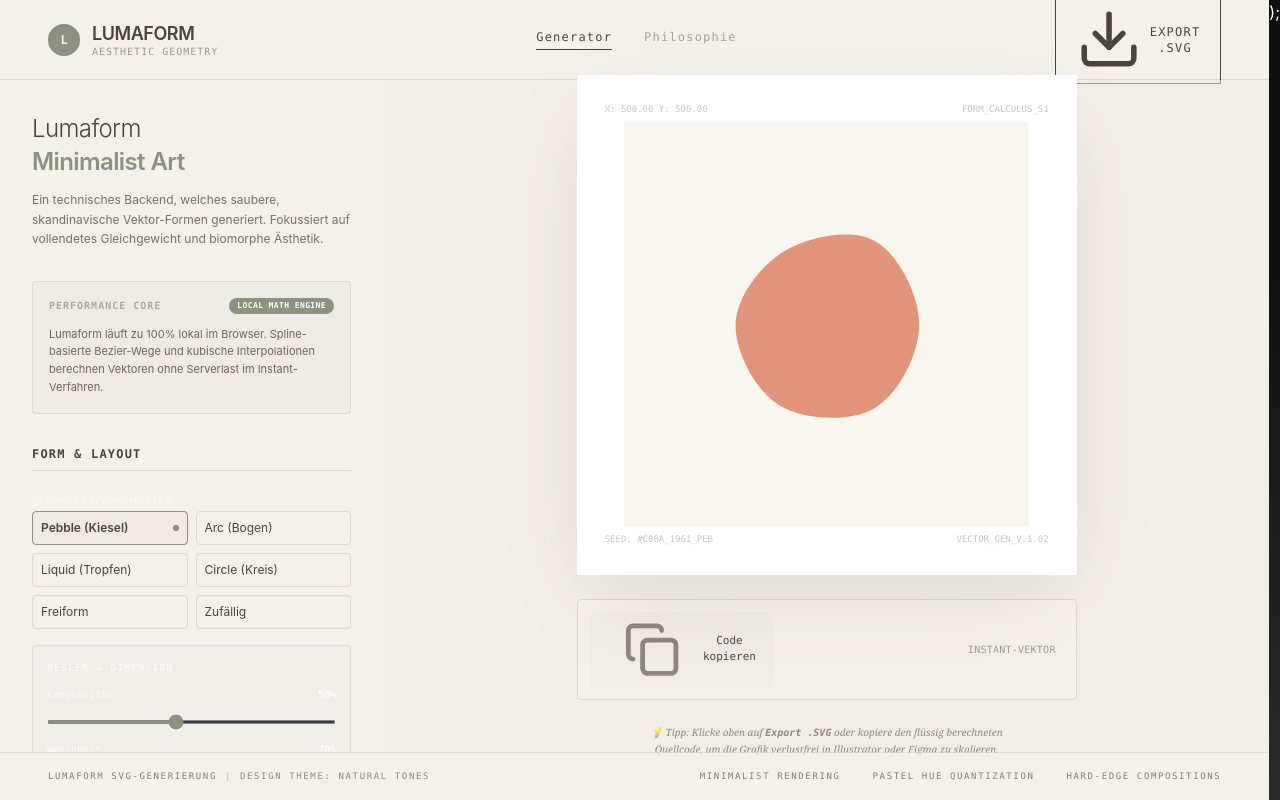
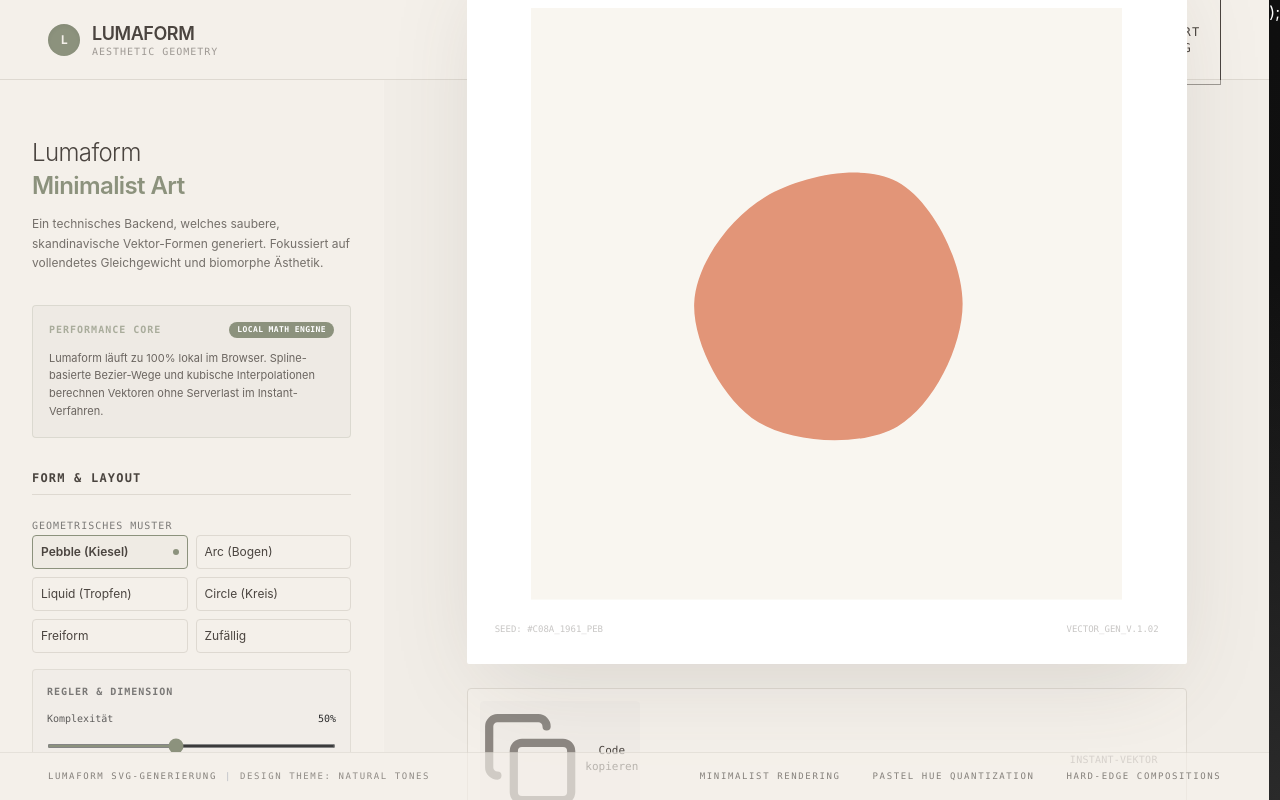
Before and after one commit to erik-burzeya/lumaform, a React (Vite) app: page / in a window 1280 px wide. Built offline with nearby package versions, Linux system fonts and the light colour scheme.

Commit message:
Fix: colors, button (center)

```diff
--- a/src/App.css
+++ b/src/App.css
@@ -12,7 +12,7 @@
 
   background: #F4F0EA;
 
-  color: white;
+  color: rgb(44, 44, 44);
 
   padding: 32px;
 
@@ -34,7 +34,7 @@
 }
 
 .subtitle {
-  color: rgba(255,255,255,0.7);
+  color: rgba(0, 0, 0, 0.7);
 
   line-height: 1.6;
 
@@ -57,6 +57,7 @@
   opacity: 0.6;
 
   margin-bottom: 14px;
+
 }
 
 /* Buttons */
@@ -88,6 +89,7 @@
 .control-button:hover {
   background: #2b2b2b;
 }
+
 
 /* Slider */
 
@@ -139,3 +141,14 @@ svg {
   width: 100%;
   height: 100%;
 }
+.main-content svg {
+  max-width: 540px;
+  max-height: 540px;
+}
+
+.main-content > div {
+  display: flex;
+  flex-direction: column;
+  align-items: center;
+  justify-content: center;
+}
--- a/src/App.tsx
+++ b/src/App.tsx
@@ -183,7 +183,7 @@ export default function App() {
             onClick={handleDownloadSvg}
             className="px-5 py-2.5 border border-[#4A443F] text-xs uppercase tracking-widest hover:bg-[#4A443F] hover:text-[#F4F0EA] transition-all flex items-center gap-2 font-mono font-medium cursor-pointer"
           >
-            <Download className="w-3.5 h-3.5" />
+            <Download className="w-19 h-10 border border-[#D8D2C8] flex items-center justify-center" />
             <span>Export .SVG</span>
           </button>
         </div>
@@ -214,7 +214,7 @@ export default function App() {
             {/* Sidebar Controls matching Aesthetic Natural Tones Form */}
             <aside id="generator-sidebar"
             className="sidebar w-full md:w-96 border-b md:border-b-0 md:border-r border-[#DED9D1] p-6 md:p-8 flex flex-col justify-between max-h-none md:max-h-[calc(100vh-8rem)] overflow-y-auto bg-[#F4F0EA]">
-              <div className="space-y-8">
+              <div className="space-y-8 pt-6">
 
                 {/* Introduction Header text */}
                 <div>
@@ -255,7 +255,7 @@ export default function App() {
                   </h3>
 
                   {/* Primary shape type radio buttons */}
-                  <div className="space-y-2">
+                  <div className="space-y-4">
                     <label className="text-[10px] uppercase tracking-widest opacity-60 font-mono">Geometrisches Muster</label>
                     <div className="grid grid-cols-2 gap-2">
                       {[
@@ -394,7 +394,7 @@ export default function App() {
                 </div>
 
                 {/* Background color options */}
-                <div className="space-y-2">
+                <div className="space-y-4">
                   <label className="text-[10px] uppercase tracking-widest opacity-60 font-mono block">
                     Hintergrund-Flimmern
                   </label>
@@ -420,20 +420,21 @@ export default function App() {
                   </div>
                   <div className="flex justify-between items-center text-[9px] font-mono tracking-wide">
                     <span className="opacity-50 uppercase">Canvas-Dimension</span>
-                    <span className="opacity-75">500 x 500 px</span>
+                    <span className="opacity-75">750 x 750 px</span>
                   </div>
                 </div>
               </div>
 
               {/* Action trigger Button matching exactly the specified 20px padding system */}
-              <div className="mt-8 pt-6 border-t border-[#DED9D1] space-y-2">
+              <div className="mt-8 pt-6 border-t border-[#DED9D1] space-y-4">
                 <button
                   onClick={() => triggerGeneration(false)}
                   disabled={isGenerating}
-                  className="w-full py-4.5 bg-[#8C927D] hover:bg-[#4A443F] disabled:bg-[#8C927D]/60 text-white text-xs uppercase tracking-[0.2em] font-medium transition-all duration-300 shadow-md flex items-center justify-center gap-2.5 cursor-pointer rounded-sm"
+
+                  className="w-80 h-20 py-4 bg-[#8C927D] hover:bg-[#4A443F] disabled:bg-[#8C927D]/60 text-white text-xs uppercase tracking-[0.2em] font-medium transition-all duration-300 shadow-md flex items-center justify-center gap-3 whitespace-nowrap cursor-pointer rounded-sm"
                 >
-                  <RefreshCw className={`w-3.5 h-3.5 ${isGenerating ? 'animate-spin' : ''}`} />
-                  <span>{isGenerating ? "Generiere..." : "Form neu generieren"}</span>
+                  <RefreshCw className="w-5 h-5 shrink-0" />
+                  <span>"text-center"{isGenerating ? "Generiere..." : "Form neu generieren"}</span>
                 </button>
               </div>
             </aside>
@@ -441,7 +442,7 @@ export default function App() {
             {/* Main Visual Art Canvas Center Container */}
             <section id="art-panel" className="flex-1 flex flex-col items-center justify-center p-6 md:p-12 lg:p-16 min-h-0 bg-[#EFECE6]/50">
 
-              <div className="w-full max-w-[500px] flex flex-col items-center gap-6">
+              <div className="w-full max-w-[720px] flex flex-col items-center gap-6">
 
                 {/* SVG canvas enclosed with precise white frame border of 12px & shadow matching specifications */}
                 <div className="relative w-full aspect-square bg-white shadow-[0_30px_90px_-20px_rgba(74,68,63,0.15)] flex items-center justify-center border-[12px] border-white transition-all overflow-hidden rounded-xs group select-none">
@@ -478,23 +479,24 @@ export default function App() {
                 <div id="art-controls" className="w-full bg-[#F4F0EA] border border-[#DED9D1] p-3 rounded-sm flex align-middle justify-between gap-1 text-[11px] font-mono">
                   <button
                     onClick={handleCopySvg}
-                    className="px-4 py-2 bg-[#EFECE6]/65 hover:bg-[#8C927D]/10 hover:text-[#4A443F] transition-all rounded-sm flex items-center gap-1.5 border border-transparent hover:border-[#DED9D1]"
+                    // "px-4" wurde durch "w-[160px] justify-center" ersetzt, damit der Button starr bleibt
+                    className="w-[160px] justify-center py-2 bg-[#EFECE6]/65 hover:bg-[#8C927D]/10 hover:text-[#4A443F] transition-all rounded-sm flex items-center gap-1.5 border border-transparent hover:border-[#DED9D1]"
                     title="SVG-Code kopieren"
                   >
                     {copied ? (
                       <>
-                        <Check className="w-3.5 h-3.5 text-[#8C927D] stroke-[2.5px]" />
+                        <Check className="w-4 h-4 text-[#8C927D] stroke-[2.5px]" />
                         <span className="font-semibold text-[#8C927D]">Kopiert!</span>
                       </>
                     ) : (
                       <>
-                        <Copy className="w-3.5 h-3.5 opacity-60" />
+                        <Copy className="w-4 h-4 opacity-60" />
                         <span>Code kopieren</span>
                       </>
                     )}
                   </button>
 
-                  <div className="flex items-center text-[10px] opacity-50 px-2 uppercase tracking-wide">
+                  <div className="px-4 py-2 flex items-center text-[10px] opacity-50 px-4 uppercase tracking-wide">
                     Instant-Vektor
                   </div>
                 </div>
@@ -659,7 +661,7 @@ export default function App() {
                   </p>
 
                   {/* Interactive Slider to see optical calculations */}
-                  <div className="space-y-2 pt-3">
+                  <div className="space-y-4 pt-3">
                     <div className="flex justify-between items-center text-xs font-mono">
                       <span>Proportionaler Formanteil:</span>
                       <span className="font-bold text-[#8C927D] bg-white px-2 py-0.5 border rounded-sm">{(harmonyRatio * 100).toFixed(0)}%</span>
```
